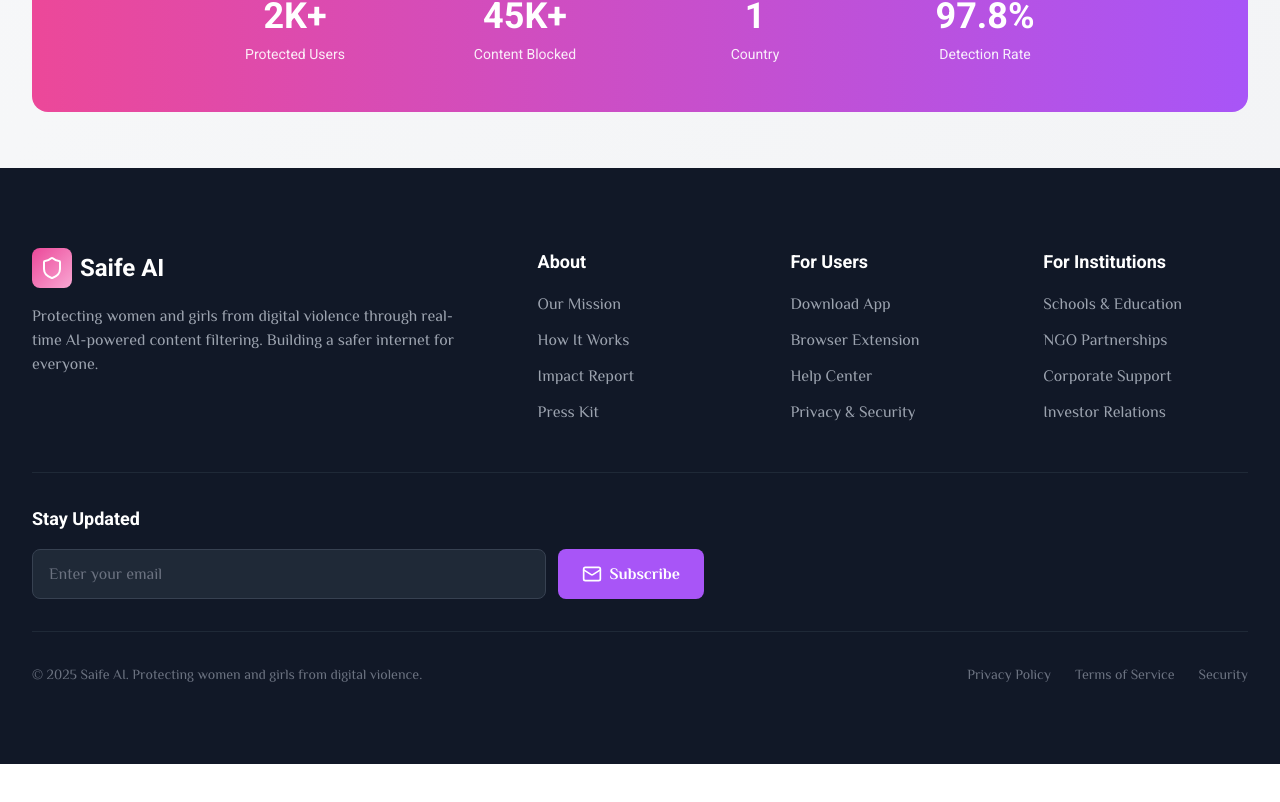
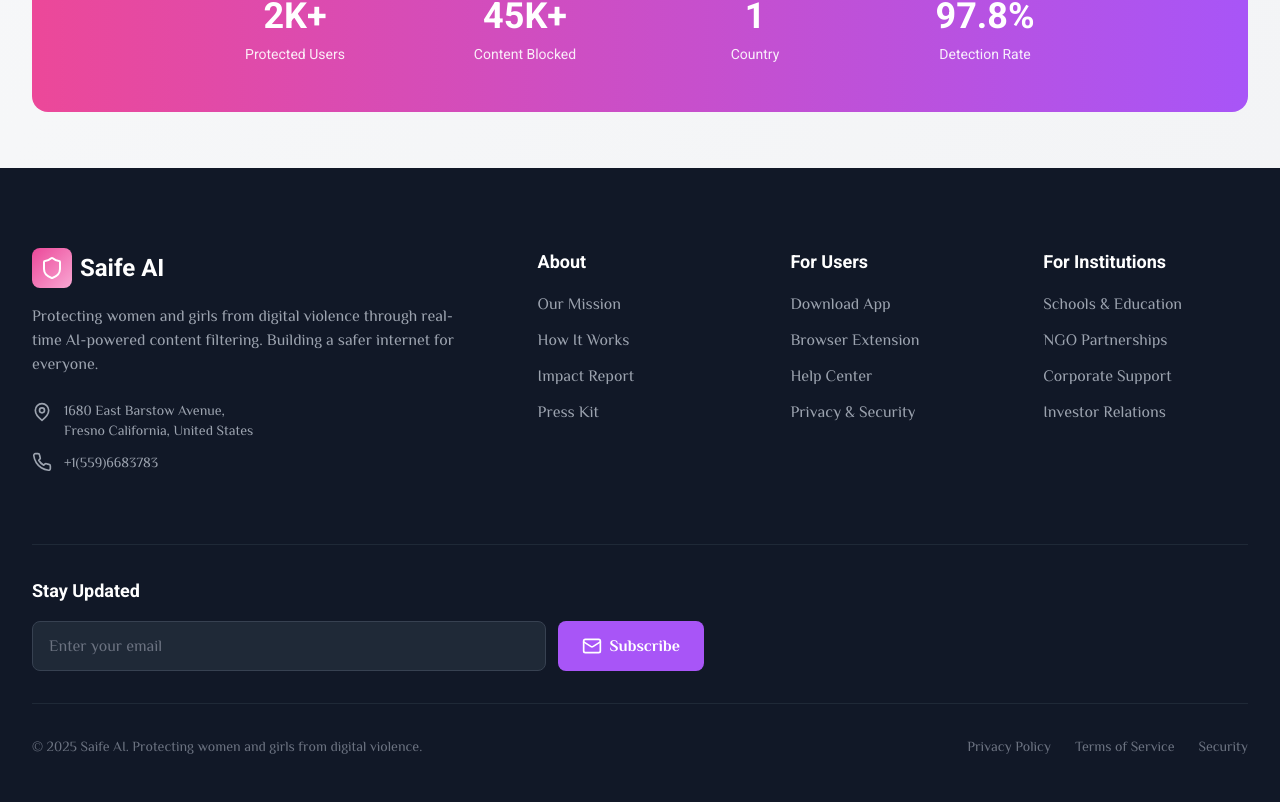
Before and after one commit to livestocx-ng/saife-ai, a React (Vite) app: page /analytics in a window 1280 px wide. Shown: the part 2147-2949 px from the top of the page. Before the commit the page ends 2911 px from the top, so only its background shows below. Built offline with nearby package versions, Linux system fonts and the light colour scheme.

Commit message:
feat: added address to footer

```diff
--- a/src/components/layout/Footer.jsx
+++ b/src/components/layout/Footer.jsx
@@ -1,5 +1,5 @@
 import React from 'react';
-import { Shield, Mail, Twitter, Linkedin, Facebook, Instagram } from 'lucide-react';
+import { Shield, Mail, Twitter, Linkedin, Facebook, Instagram, MapPin, Phone } from 'lucide-react';
 
 const Footer = () => {
   const footerLinks = {
@@ -41,6 +41,19 @@
               Protecting women and girls from digital violence through real-time
               AI-powered content filtering. Building a safer internet for everyone.
             </p>
+            <div className="space-y-3 mb-6">
+              <div className="flex items-start gap-3 text-gray-400">
+                <MapPin className="w-5 h-5 shrink-0 mt-0.5" />
+                <span className="text-sm">
+                  1680 East Barstow Avenue,<br />
+                  Fresno California, United States
+                </span>
+              </div>
+              <div className="flex items-center gap-3 text-gray-400">
+                <Phone className="w-5 h-5 shrink-0" />
+                <span className="text-sm">+1(559)6683783</span>
+              </div>
+            </div>
             {/* <div className="flex items-center gap-4">
               <a href="#" className="text-gray-400 hover:text-white transition-colors">
                 <Twitter className="w-5 h-5" />
```
